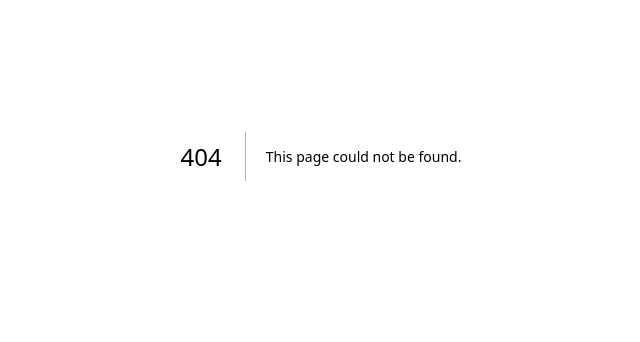
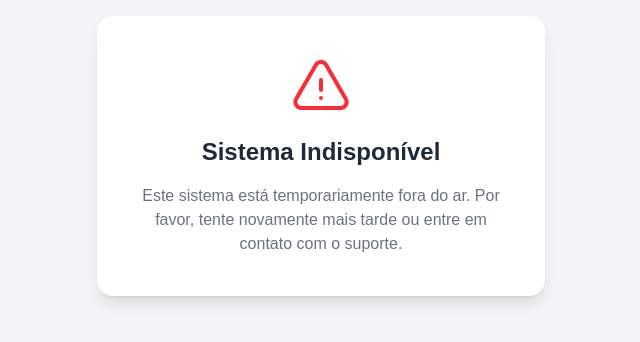
Before and after one commit to Anderson-Tavares47/crvrFront, a Next.js app: page /bloqueado in a window 1280 px wide. Before the commit this address had no page. Shown: the part 244-586 px from the top of the page, without its empty margins (319-959 px from the left). Built offline with nearby package versions, Linux system fonts and the light colour scheme.

Commit message:
Add files via upload

```diff
--- /dev/null
+++ b/app/bloqueado/page.tsx
@@ -0,0 +1,26 @@
+export default function Bloqueado() {
+  return (
+    <div className="min-h-screen flex flex-col items-center justify-center bg-gray-100">
+      <div className="bg-white rounded-2xl shadow-lg p-10 flex flex-col items-center gap-4 max-w-md w-full text-center">
+        <svg
+          xmlns="http://www.w3.org/2000/svg"
+          className="w-16 h-16 text-red-500"
+          fill="none"
+          viewBox="0 0 24 24"
+          stroke="currentColor"
+          strokeWidth={1.5}
+        >
+          <path
+            strokeLinecap="round"
+            strokeLinejoin="round"
+            d="M12 9v3.75m-9.303 3.376c-.866 1.5.217 3.374 1.948 3.374h14.71c1.73 0 2.813-1.874 1.948-3.374L13.949 3.378c-.866-1.5-3.032-1.5-3.898 0L2.697 16.126zM12 15.75h.007v.008H12v-.008z"
+          />
+        </svg>
+        <h1 className="text-2xl font-bold text-gray-800">Sistema Indisponível</h1>
+        <p className="text-gray-500">
+          Este sistema está temporariamente fora do ar. Por favor, tente novamente mais tarde ou entre em contato com o suporte.
+        </p>
+      </div>
+    </div>
+  )
+}
```
